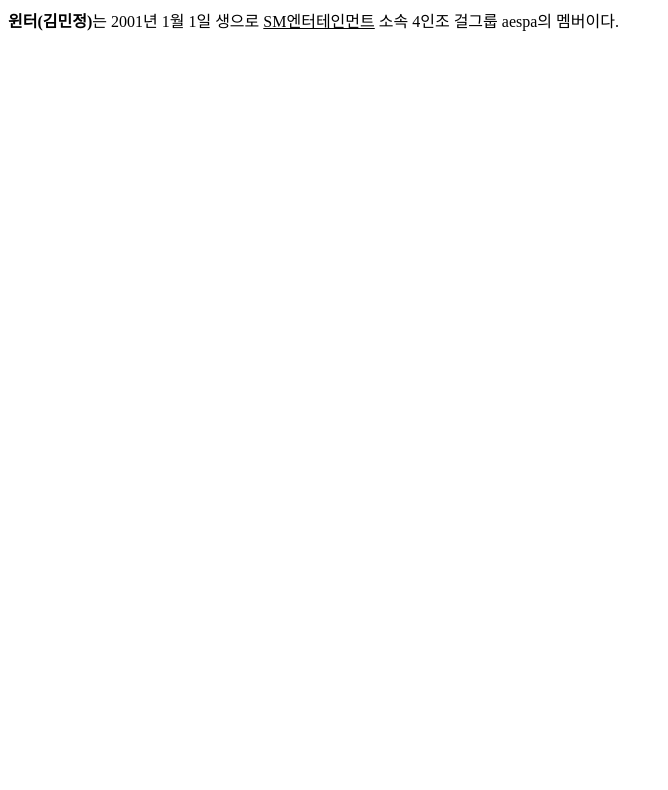
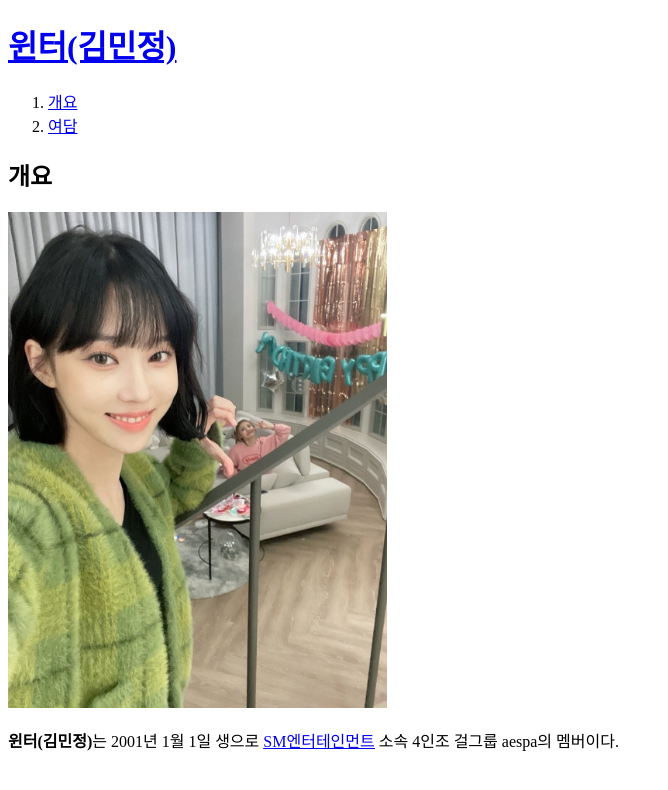
Before and after one commit to ChoiDongJoon/html, a plain HTML site: page 1.html in a window 1280 px wide. Shown: the whole page, without its empty margins (0-668 px from the left). Drawn offline with Linux system fonts and the light colour scheme.

Commit message:
2022/01/21

```diff
--- a/1.html
+++ b/1.html
@@ -1 +1,20 @@
-<strong>윈터(김민정)</strong>는 2001년 1월 1일 생으로 <u>SM엔터테인먼트</u> 소속 4인조 걸그룹 aespa의 멤버이다.
+<!doctype html>
+<html>
+  <head>
+    <title>aespa 윈터(김민정) - 개요</title>
+    <meta charset="utf-8"> <!--웹브라우저에서 한글을 제대로 보이게 하려면. utf-8로 읽어라 -->
+  </head>
+
+  <body>
+    <h1><a href="index.html">윈터(김민정)</a></h1>
+    <ol> <!--ordered list--> <!--ul = unordered list-->
+      <li><a href="1.html">개요</a> </li>
+      <li><a href="2.html">여담</a></li>
+    </ol>
+    <h2>개요</h2>
+    <img src ="winter.jpeg" width = "30%"> <br>
+
+    <p><strong>윈터(김민정)</strong>는 2001년 1월 1일 생으로 <a href="https://namu.wiki/w/SM%EC%97%94%ED%84%B0%ED%85%8C%EC%9D%B8%EB%A8%BC%ED%8A%B8" target="_blank" title = "나무위키 SM엔터테인먼트"><u>SM엔터테인먼트</u></a><!--링크--> 소속 4인조 걸그룹 aespa의 멤버이다.
+
+  </body>
+</html>
```
Also changed, not shown: 2.html (added, +21 -0 lines), index.html (added, +19 -0 lines), winter.jpeg (added).
